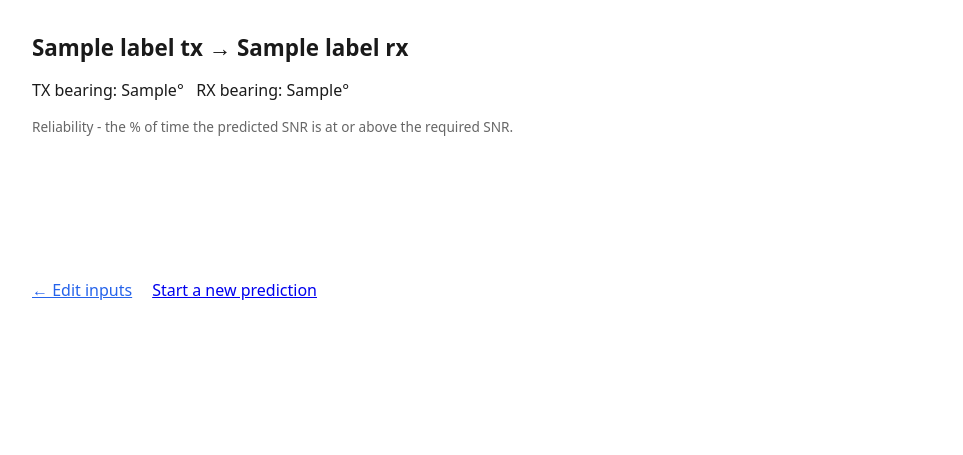
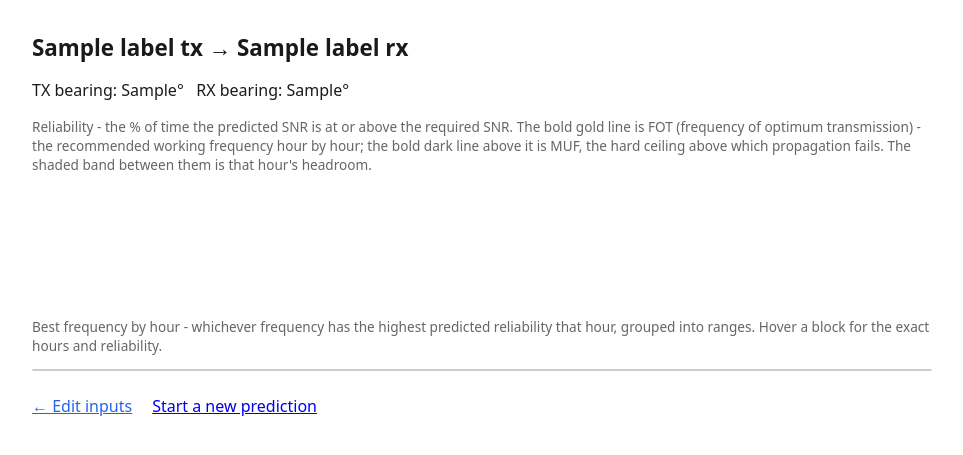
Before and after one commit to lukejv-dev/voacap, a FastAPI app: template app/templates/result.html in a window 1280 px wide. Shown: the top 455 px of the page, without its empty margins (158-1121 px from the left). Run offline with FastAPI, Linux system fonts and the light colour scheme; the template is opened without the code that fills it: most values are stand-ins (such as "Sample title", 1, 10 or a date in 2020).

Commit message:
Add best-frequency-by-hour strip; make MUF/FOT bold on the chart
- New strip below the reliability chart groups hours into contiguous
  ranges by whichever frequency has the highest predicted reliability
  that hour, for users planning band usage across the day.
- MUF and FOT switch from thin gray dashed lines to bold, distinctly
  colored lines with visible point markers and a shaded FOT-to-MUF
  band, since users pick their working frequency off FOT hour by hour.

```diff
--- a/app/templates/result.html
+++ b/app/templates/result.html
@@ -8,16 +8,23 @@
 <style>
   body { max-width: 900px; }
   #rel-chart-wrap { margin-top: 1.5rem; max-width: 100%; }
+  #best-freq-strip { display: flex; margin-top: 0.5rem; border-radius: 6px; overflow: hidden; border: 1px solid #ccc; }
+  #best-freq-strip .segment { flex: 0 1 0; min-height: 2.75rem; display: flex; align-items: center; justify-content: center; color: #fff; font-size: 0.8rem; font-weight: 600; text-align: center; padding: 0.2rem; overflow: hidden; white-space: nowrap; border-right: 1px solid rgba(255,255,255,0.4); }
+  #best-freq-strip .segment:last-child { border-right: none; }
+  #best-freq-strip .segment.no-data { background: #ddd; color: #666; font-weight: 400; }
 </style>
 </head>
 <body>
 <h1>{{ label_tx }} &rarr; {{ label_rx }}</h1>
 <p>TX bearing: {{ tx_bearing }}&deg; &nbsp; RX bearing: {{ rx_bearing }}&deg;</p>
-<p style="font-size:0.85rem;color:#666">Reliability - the % of time the predicted SNR is at or above the required SNR.</p>
+<p style="font-size:0.85rem;color:#666">Reliability - the % of time the predicted SNR is at or above the required SNR. The bold gold line is FOT (frequency of optimum transmission) - the recommended working frequency hour by hour; the bold dark line above it is MUF, the hard ceiling above which propagation fails. The shaded band between them is that hour's headroom.</p>
 
 <div id="rel-chart-wrap">
   <canvas id="rel-chart" height="90"></canvas>
 </div>
+
+<p style="font-size:0.85rem;color:#666;margin-top:1.5rem">Best frequency by hour - whichever frequency has the highest predicted reliability that hour, grouped into ranges. Hover a block for the exact hours and reliability.</p>
+<div id="best-freq-strip"></div>
 
 <div class="back-actions">
   <form method="get" action="/">
@@ -52,28 +59,37 @@
     tension: 0.2,
     yAxisID: 'y',
   }));
+  // MUF and FOT get bold, high-contrast treatment (vs. the thin gray dashed
+  // lines before) since users pick their working frequency off FOT, hour
+  // by hour - they need to read it at a glance, not hunt for it under the
+  // brighter per-frequency reliability lines. The shaded band between them
+  // is the FOT-to-MUF headroom VOACAP predicts for that hour.
   datasets.push({
-    label: 'MUF',
+    label: 'MUF (ceiling)',
     data: chart.muf,
-    borderColor: '#666666',
-    borderDash: [4, 3],
-    borderWidth: 1.5,
-    pointRadius: 0,
+    borderColor: '#1f2937',
+    backgroundColor: '#1f2937',
+    borderWidth: 3,
+    pointRadius: 3,
+    pointHoverRadius: 5,
     tension: 0.2,
     yAxisID: 'y1',
+    fill: false,
   });
   datasets.push({
     // FOT ("frequency of optimum transmission") - VOACAP's own statistical
     // value from the METHOD 26 table (parser.py), not a fixed % below MUF
     // (that common rule of thumb doesn't match the real engine output).
-    label: 'FOT',
+    label: 'FOT (recommended)',
     data: chart.fot,
-    borderColor: '#999999',
-    borderDash: [1, 2],
-    borderWidth: 1.5,
-    pointRadius: 0,
+    borderColor: '#eab308',
+    backgroundColor: 'rgba(234, 179, 8, 0.15)',
+    borderWidth: 3,
+    pointRadius: 3,
+    pointHoverRadius: 5,
     tension: 0.2,
     yAxisID: 'y1',
+    fill: '-1',
   });
 
   new Chart(document.getElementById('rel-chart'), {
@@ -89,6 +105,52 @@
       },
     },
   });
+
+  // Best-frequency-by-hour strip: for each hour, pick the frequency with the
+  // highest predicted reliability (same chart.series data as the line
+  // chart above, just reduced to one "winner" per hour instead of plotted
+  // as overlapping lines) - then collapse consecutive hours with the same
+  // winner into a single block, since users planning band usage care about
+  // contiguous ranges ("use 9.7 MHz from 06-12Z"), not a 24-cell table.
+  const hourBest = chart.hours.map((_, h) => {
+    let bestIdx = null, bestVal = -1;
+    chart.series.forEach((series, i) => {
+      const v = series[h];
+      if (v !== null && v > bestVal) { bestVal = v; bestIdx = i; }
+    });
+    return bestIdx === null ? null : { freqIdx: bestIdx, reliability: bestVal };
+  });
+
+  const runs = [];
+  hourBest.forEach((best, h) => {
+    const key = best ? best.freqIdx : null;
+    const last = runs[runs.length - 1];
+    if (last && last.key === key) {
+      last.hours.push(chart.hours[h]);
+      last.reliabilities.push(best ? best.reliability : null);
+    } else {
+      runs.push({ key, hours: [chart.hours[h]], reliabilities: [best ? best.reliability : null] });
+    }
+  });
+
+  const strip = document.getElementById('best-freq-strip');
+  runs.forEach(run => {
+    const seg = document.createElement('div');
+    seg.className = 'segment' + (run.key === null ? ' no-data' : '');
+    seg.style.flexGrow = run.hours.length;
+    const hourRange = run.hours.length === 1 ? `${run.hours[0]}Z` : `${run.hours[0]}-${run.hours[run.hours.length - 1]}Z`;
+    if (run.key === null) {
+      seg.textContent = 'no data';
+      seg.title = `${hourRange}: no frequency met the requirements`;
+    } else {
+      const freq = chart.frequencies[run.key];
+      const avgRel = run.reliabilities.reduce((a, b) => a + b, 0) / run.reliabilities.length;
+      seg.style.background = palette[run.key % palette.length];
+      seg.textContent = `${freq} MHz`;
+      seg.title = `${hourRange}: ${freq} MHz, ${(avgRel * 100).toFixed(0)}% avg reliability`;
+    }
+    strip.appendChild(seg);
+  });
 </script>
 </body>
 </html>
```
